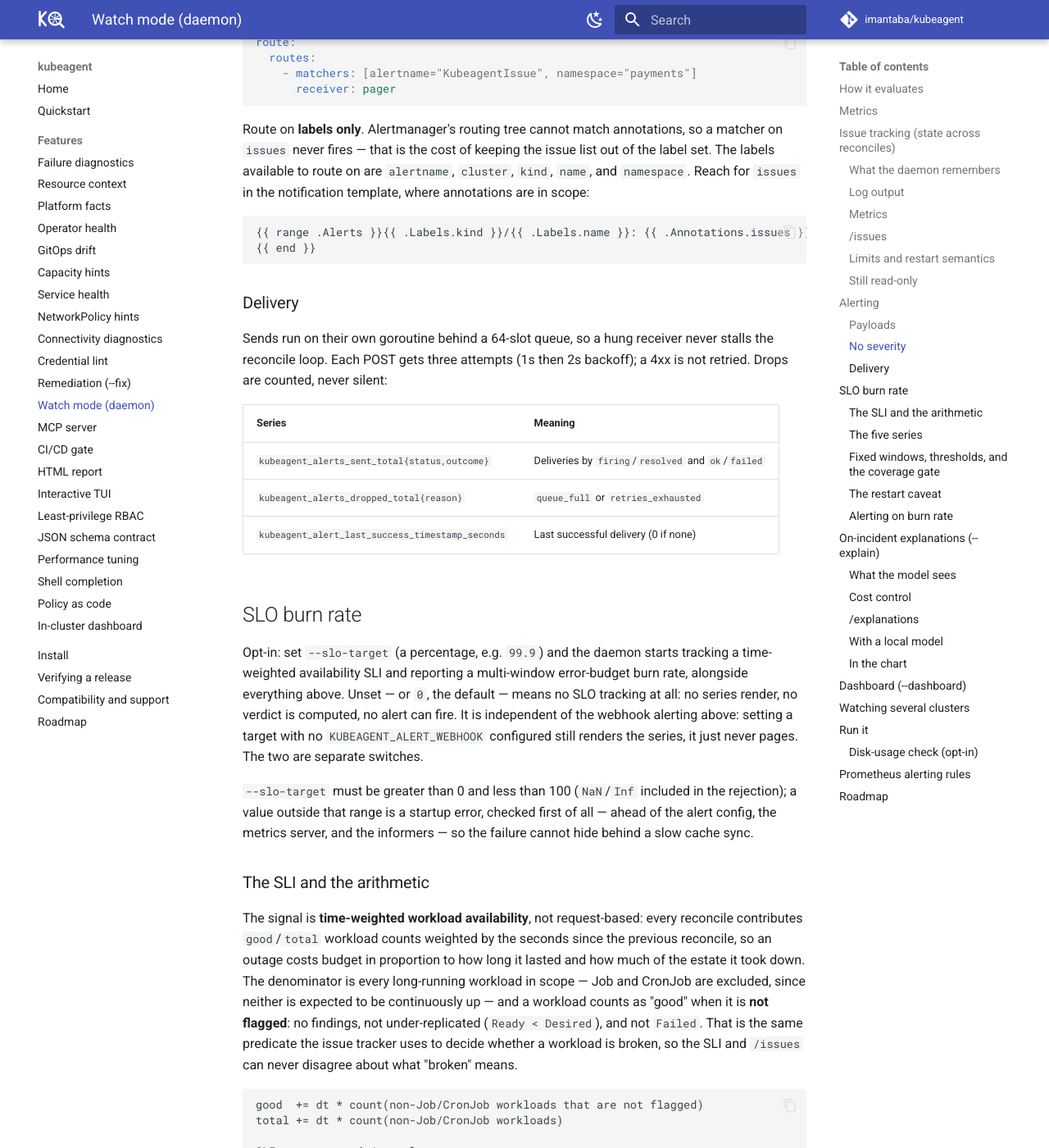
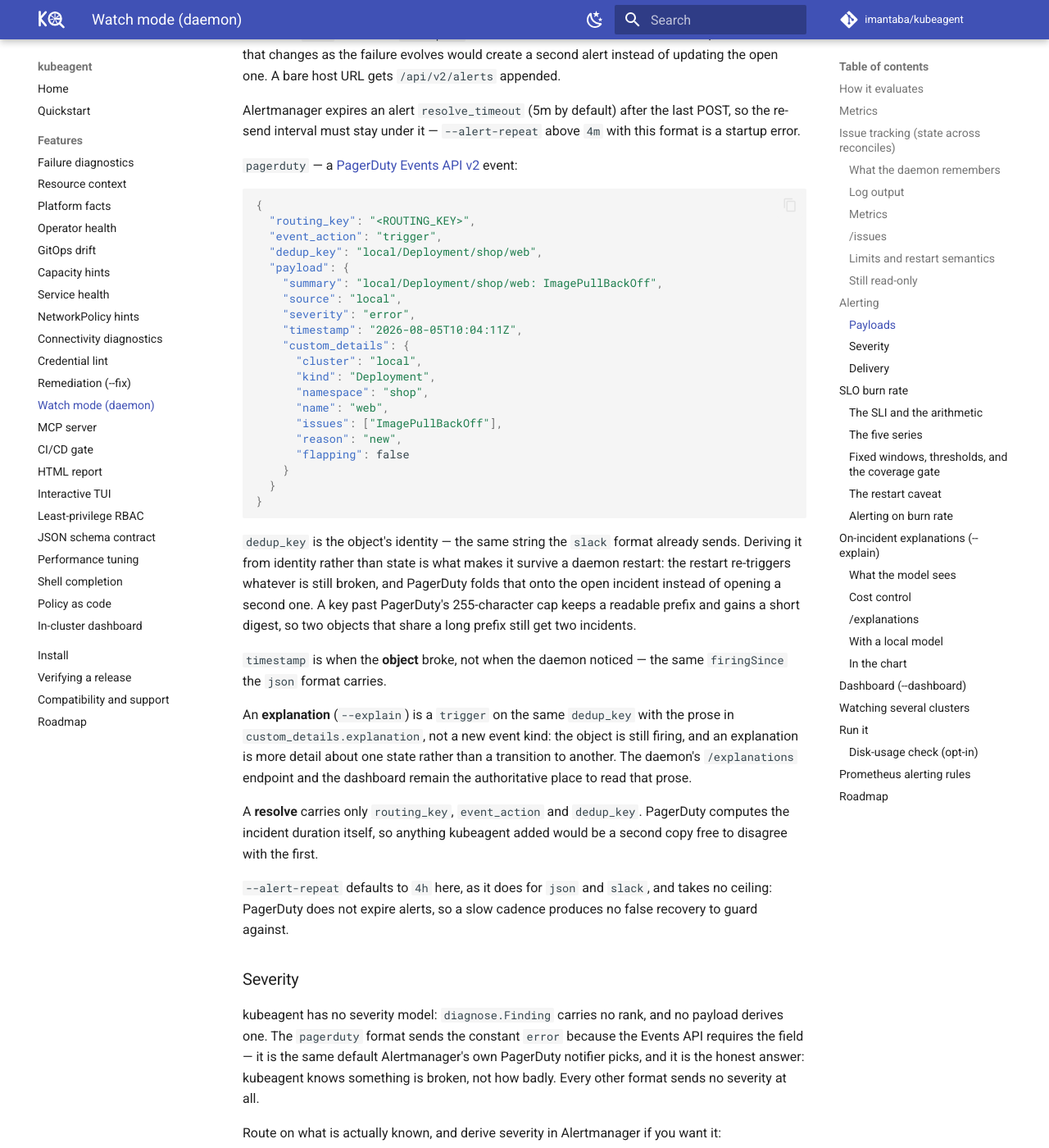
Before and after one commit to imantaba/kubeagent, an MkDocs documentation site: the page built from website/docs/features/watch-mode.md, in a window 1280 px wide and 1400 px high, scrolled down 8565 px. Shown: the whole window at 82% size. Built offline with MkDocs 1.6.1 and Material for MkDocs 9.7.7, drawn with Linux system fonts in a browser that asks for light colours; comment, search, counter and statistics services are not loaded; some of the changed text lies outside the part shown.

Commit message:
docs: the PagerDuty receiver
The 'no severity' section becomes 'Severity': kubeagent still has no severity
model, and the pagerduty format still does not derive one, but it sends the
constant the Events API requires — so the old claim that no payload carries one
stopped being true and is amended rather than appended to.

Theme E's last open receiver is closed.

Signed-off-by: imantaba <itn.taba@gmail.com>

````diff
--- a/website/docs/features/watch-mode.md
+++ b/website/docs/features/watch-mode.md
@@ -283,9 +283,23 @@ There is no `--alert-webhook` flag on purpose: a Slack incoming-webhook URL is a
 bearer token in URL form, and a flag would put it in the pod spec's args and in
 `ps` output. Only `scheme://host` is ever logged.
 
+`pagerduty` authenticates differently — with an Events API v2 integration key in
+the request **body**, not with the URL — so it reads
+`KUBEAGENT_ALERT_ROUTING_KEY`, which has no flag for the same reason:
+
+```bash
+export KUBEAGENT_ALERT_ROUTING_KEY=<ROUTING_KEY>
+kubeagent watch --alert-format pagerduty
+```
+
+The routing key never reaches a log line, a metric label, an error message or a
+rendered manifest. `KUBEAGENT_ALERT_WEBHOOK` is optional for this format and
+defaults to PagerDuty's published endpoint; set it to point at a non-default
+service region or an egress proxy, and a URL with no path gains `/v2/enqueue`.
+
 | Flag | Default | Meaning |
 |------|---------|---------|
-| `--alert-format` | `json` | `json`, `slack`, or `alertmanager` |
+| `--alert-format` | `json` | `json`, `slack`, `alertmanager`, or `pagerduty` |
 | `--alert-repeat` | `4h`, or `60s` for `alertmanager` | Re-send interval for still-firing alerts |
 
 The re-send is what makes a dropped notification self-healing: a receiver that was
@@ -331,10 +345,66 @@ Alertmanager expires an alert `resolve_timeout` (5m by default) after the last
 POST, so the re-send interval must stay under it — `--alert-repeat` above `4m`
 with this format is a startup error.
 
-### No severity
+`pagerduty` — a [PagerDuty Events API v2](https://developer.pagerduty.com/docs/events-api-v2-overview)
+event:
 
-kubeagent has no severity model, so no payload claims one. Route on what is
-actually known, and derive severity in Alertmanager if you want it:
+```json
+{
+  "routing_key": "<ROUTING_KEY>",
+  "event_action": "trigger",
+  "dedup_key": "local/Deployment/shop/web",
+  "payload": {
+    "summary": "local/Deployment/shop/web: ImagePullBackOff",
+    "source": "local",
+    "severity": "error",
+    "timestamp": "2026-08-05T10:04:11Z",
+    "custom_details": {
+      "cluster": "local",
+      "kind": "Deployment",
+      "namespace": "shop",
+      "name": "web",
+      "issues": ["ImagePullBackOff"],
+      "reason": "new",
+      "flapping": false
+    }
+  }
+}
+```
+
+`dedup_key` is the object's identity — the same string the `slack` format
+already sends. Deriving it from identity rather than state is what makes it
+survive a daemon restart: the restart re-triggers whatever is still broken, and
+PagerDuty folds that onto the open incident instead of opening a second one. A
+key past PagerDuty's 255-character cap keeps a readable prefix and gains a short
+digest, so two objects that share a long prefix still get two incidents.
+
+`timestamp` is when the **object** broke, not when the daemon noticed — the same
+`firingSince` the `json` format carries.
+
+An **explanation** (`--explain`) is a `trigger` on the same `dedup_key` with the
+prose in `custom_details.explanation`, not a new event kind: the object is still
+firing, and an explanation is more detail about one state rather than a
+transition to another. The daemon's `/explanations` endpoint and the dashboard
+remain the authoritative place to read that prose.
+
+A **resolve** carries only `routing_key`, `event_action` and `dedup_key`.
+PagerDuty computes the incident duration itself, so anything kubeagent added
+would be a second copy free to disagree with the first.
+
+`--alert-repeat` defaults to `4h` here, as it does for `json` and `slack`, and
+takes no ceiling: PagerDuty does not expire alerts, so a slow cadence produces no
+false recovery to guard against.
+
+### Severity
+
+kubeagent has no severity model: `diagnose.Finding` carries no rank, and no
+payload derives one. The `pagerduty` format sends the constant `error` because
+the Events API requires the field — it is the same default Alertmanager's own
+PagerDuty notifier picks, and it is the honest answer: kubeagent knows something
+is broken, not how badly. Every other format sends no severity at all.
+
+Route on what is actually known, and derive severity in Alertmanager if you want
+it:
 
 ```yaml
 route:
````
Also changed, not shown: other parts of website/docs/features/watch-mode.md (+1 -1 lines), website/docs/roadmap.md (+2 -2 lines), CHANGELOG.md, deploy/README.md.
